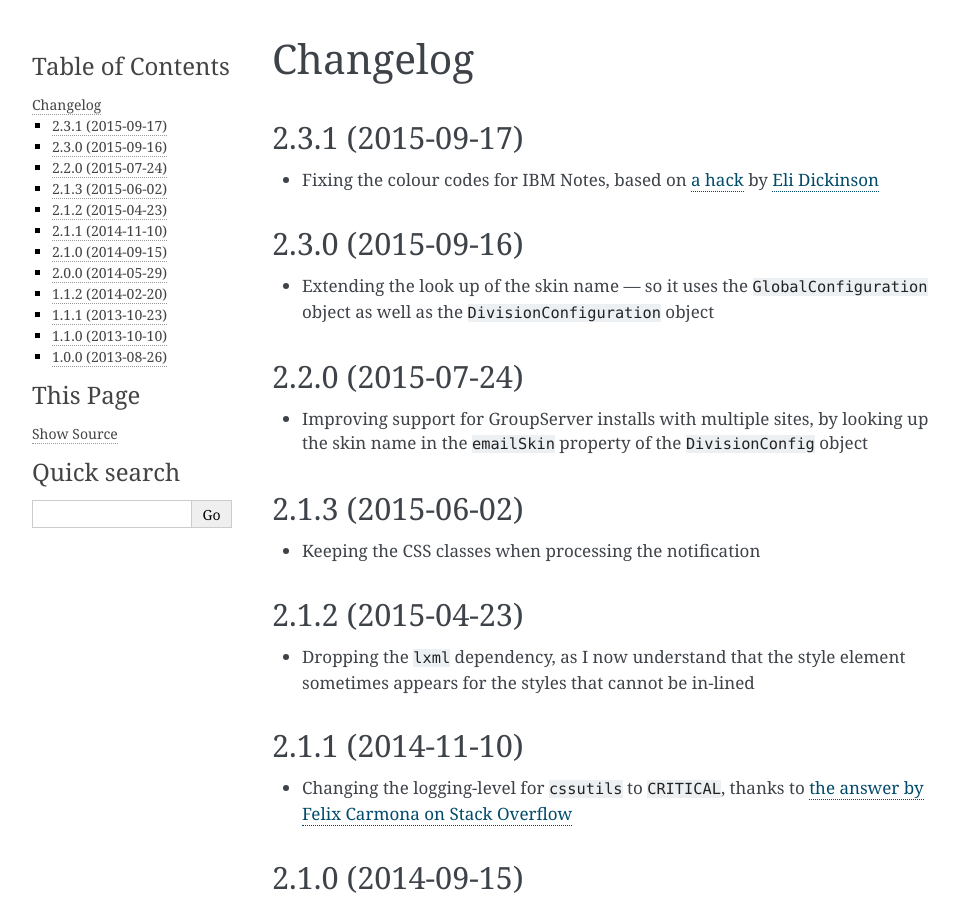
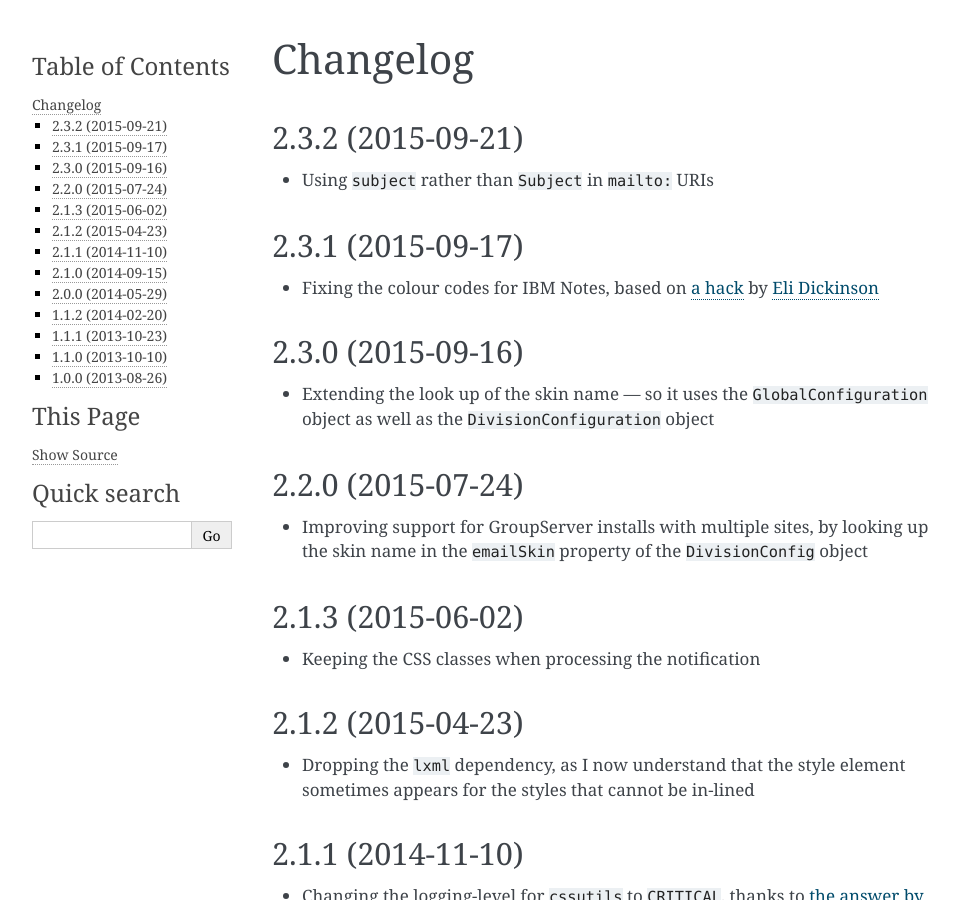
Before and after one commit to groupserver/gs.content.email.base, a Sphinx documentation site: the page built from docs/HISTORY.rst, in a window 1280 px wide and 900 px high. Shown: the whole window, without its empty margins (148-1107 px from the left). Built offline with Sphinx 7.4.7, drawn with Linux system fonts in a browser that asks for light colours.

Commit message:
Bumping the version

```diff
--- a/docs/HISTORY.rst
+++ b/docs/HISTORY.rst
@@ -1,5 +1,10 @@
 Changelog
 =========
+
+2.3.2 (2015-09-21)
+------------------
+
+* Using ``subject`` rather than ``Subject`` in ``mailto:`` URIs
 
 2.3.1 (2015-09-17)
 ------------------
--- a/version.py
+++ b/version.py
@@ -1,5 +1,5 @@
 # -*- coding: utf-8 -*-
-version = '2.3.1'
+version = '2.3.2'
 release = False
 
 #--------------------------------------------------------------------------#
```
